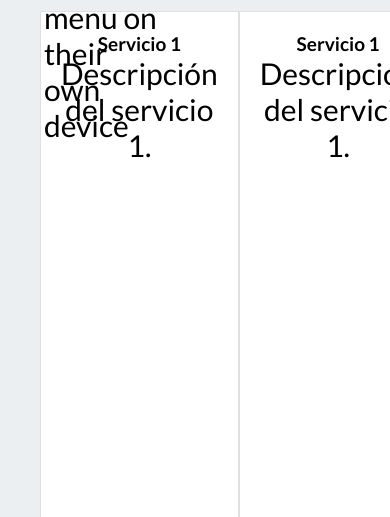
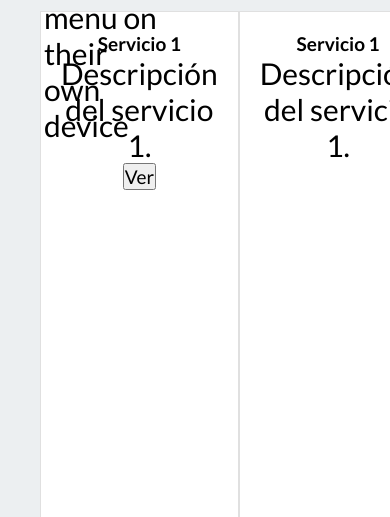
Before and after one commit to JesuhT/LunchWebPageProyect, a PHP site: page / in a window 390 px wide; the page is wider, and only the part inside the window is pictured. Shown: the part 958-1475 px from the top of that part. Run offline with PHP 8.4, Linux system fonts and the light colour scheme; some libraries are stand-ins or nearby versions.

Commit message:
minimos cambios

```diff
--- a/css/styles.css
+++ b/css/styles.css
@@ -195,6 +195,11 @@ p {
     margin: 25px 5px;
   }
 
+a {
+  width: 20px;
+  height: 30px;
+}
+
   .mobile-nav {
     display: block;
   }
--- a/index.html
+++ b/index.html
@@ -34,7 +34,7 @@
           <ul class="nav-list">
             <li><a href="#" id="active">Home</a></li>
             <li><a href="#servicios">Servicios</a></li>
-            <li><a href="#">Iniciar sesion</a></li>
+            <li><a href="Login.html">Iniciar sesion</a></li>
             <li><a href="#">Donar</a></li>
             <li><a href="#">Contact us</a></li>
           </ul>
@@ -63,6 +63,7 @@
             <i class=""></i>
             <h2>Servicio 1</h2>
             <p>Descripción del servicio 1.</p>
+            <a href="Fila_Virtual.html" target="_blank"><button>Ver</button></a>
           </div>
         </article>
         <article class="card">
@@ -70,6 +71,8 @@
             <i class=""></i>
             <h2>Servicio 1</h2>
             <p>Descripción del servicio 1.</p>
+
+
           </div>
         </article>
         <article class="card">
```
